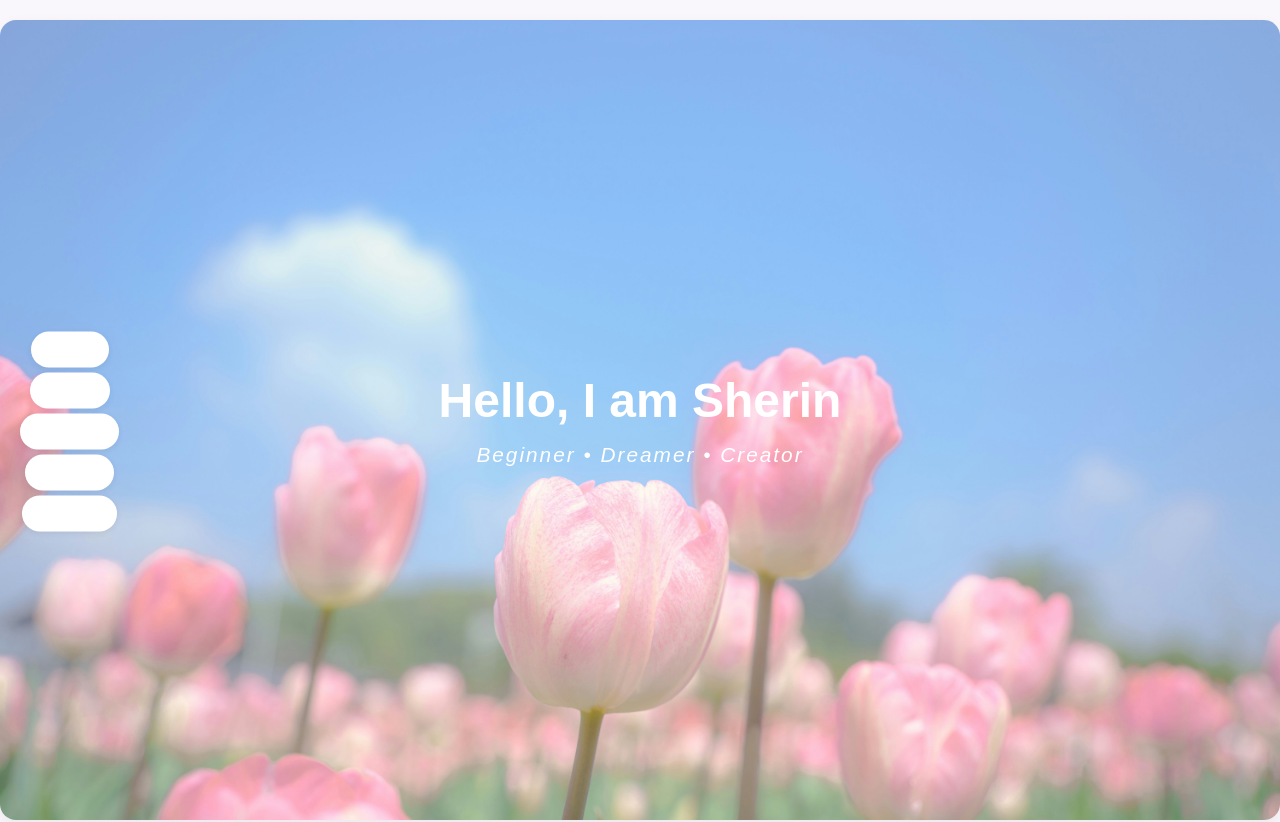
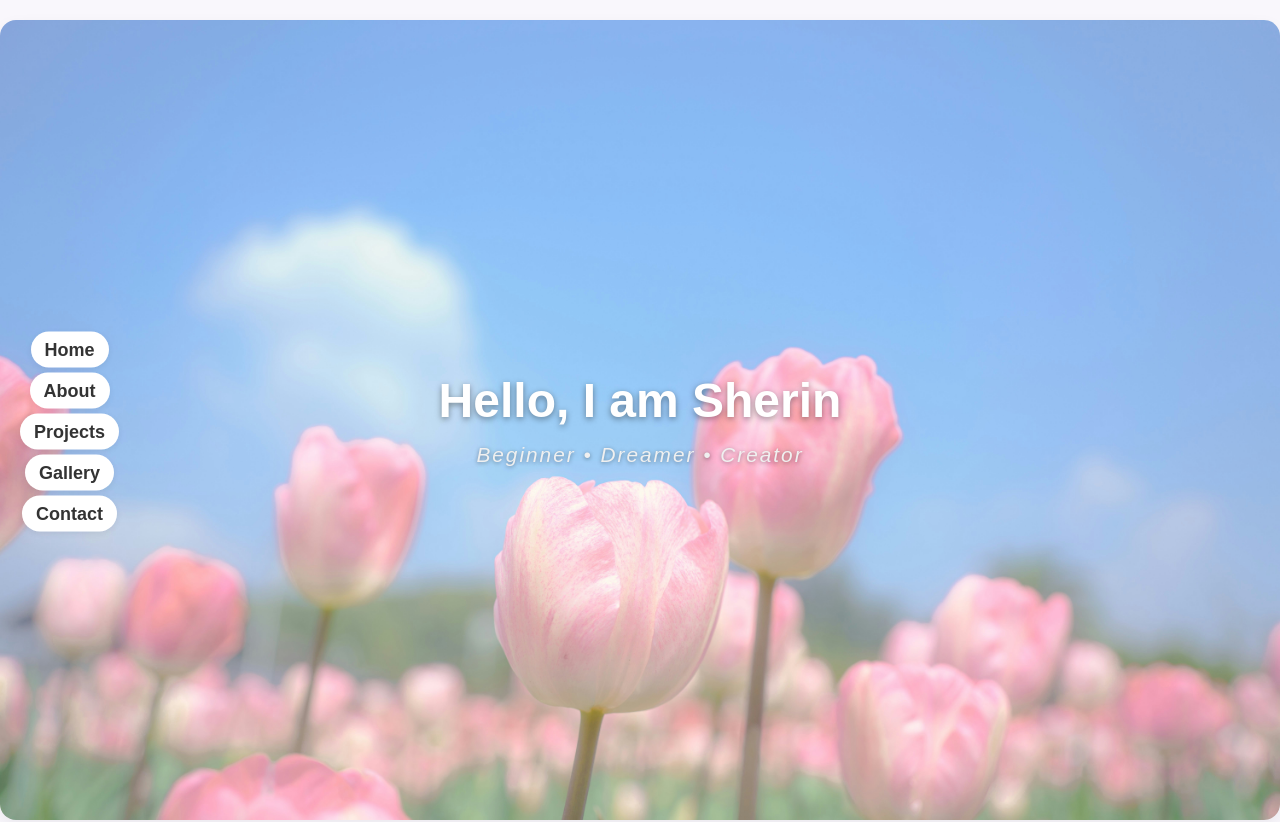
Before and after one commit to Sherin-Puthukkara/portfolio-for-me, a plain HTML site: page index.html in a window 1280 px wide. Shown: the top 822 px of the page. Drawn offline with Linux system fonts and the light colour scheme.

```diff
--- a/style.css
+++ b/style.css
@@ -210,7 +210,7 @@ body {
 .hero {
   height: 100vh;
   width: 100%;
-  background: url('images/tulip.jpg') no-repeat center center/cover; /* replace with your tulip image */
+  background: url('images/tulip.jpg.jpg') no-repeat center center/cover; /* replace with your tulip image */
   display: flex;
   align-items: center;
   justify-content: center;
@@ -240,12 +240,12 @@ body {
   text-decoration: none;
   font-weight: bold;
   font-size: 18px;
-  color: white;
+  color:  #333;
   transition: color 0.3s;
 }
 
 .sidebar ul li a:hover {
-  color: #ffccff; /* soft highlight on hover */
+  color: #7b6cff; /* soft highlight on hover */
 }
 
 /* Hero Content */
@@ -253,10 +253,14 @@ body {
   font-size: 3rem;
   font-weight: bold;
   margin-bottom: 15px;
+  color: white;
+  text-shadow: 0 2px 6px rgba(0,0,0,0.4);
 }
 
 .hero-content p {
   font-size: 1.3rem;
   letter-spacing: 2px;
   font-style: italic;
+  color: #f0f0f0;
+  text-shadow: 0 1px 4px rgba(0,0,0,0.4);
 }
```
Also changed, not shown: images/tulip.jpg.jpg (renamed from images/tulip.jpg).
